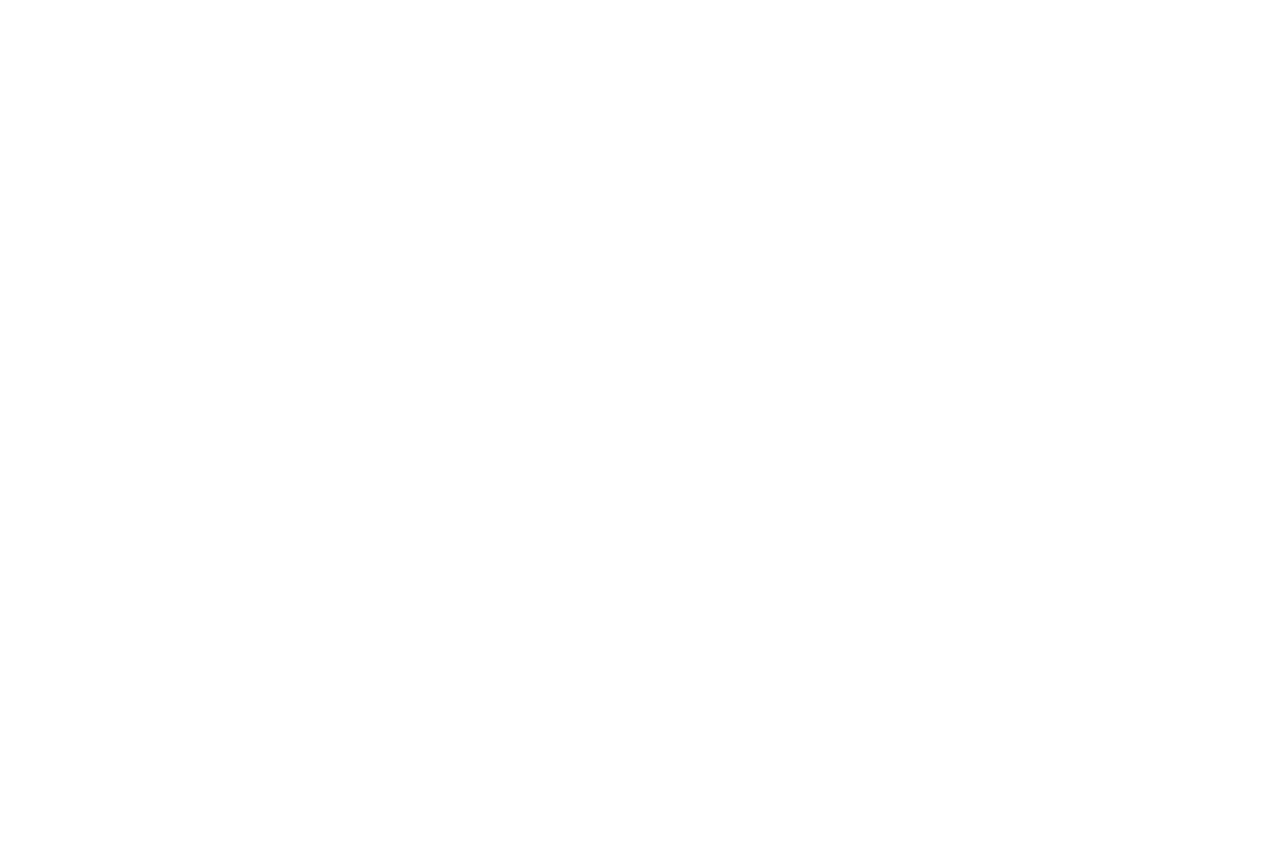
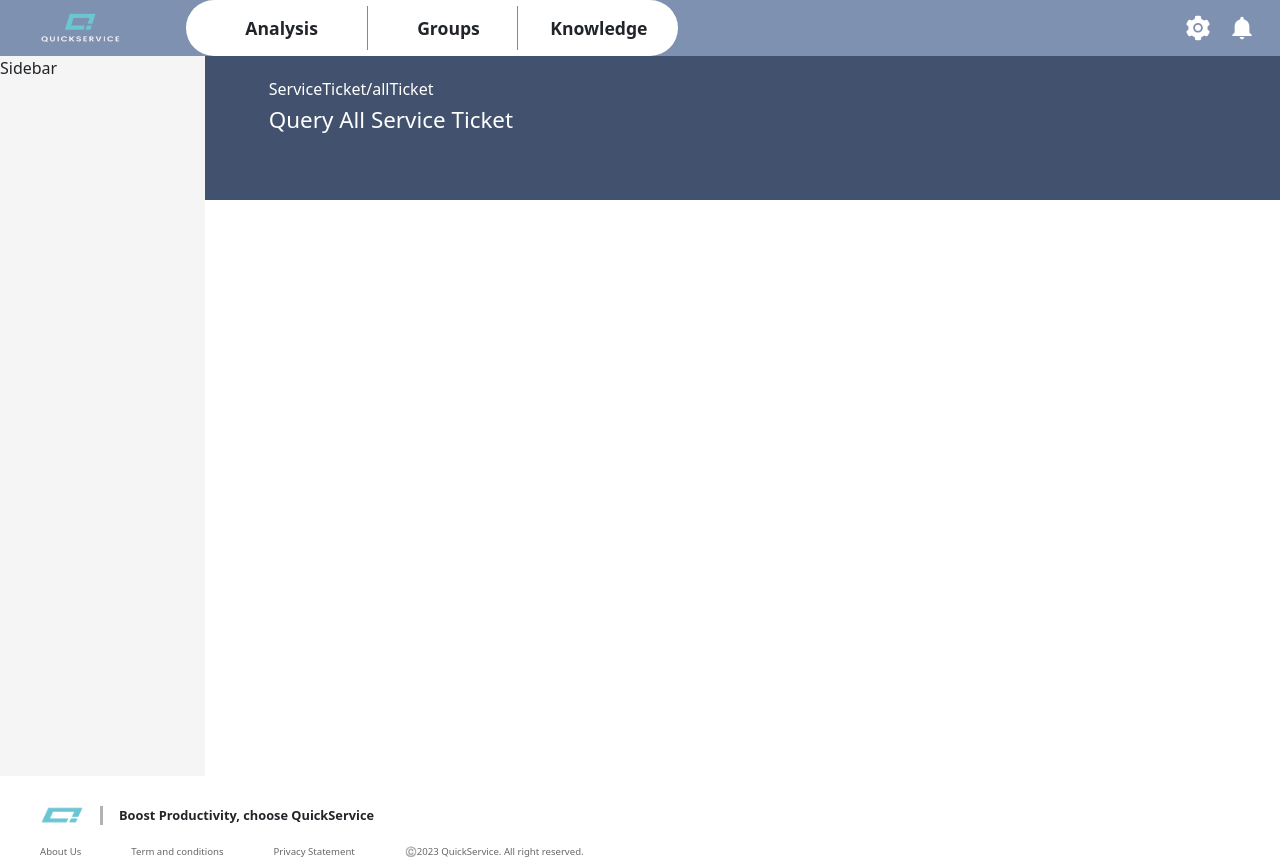
Before and after one commit to iamduscminh/ISMS-Project, a React (Vite) app in the folder ReactApp/isms-app/: page /admin in a window 1280 px wide. Before the commit this address had no page. Before the commit the page ends 800 px from the top, so only its background shows below. Built offline with nearby package versions, Linux system fonts and the light colour scheme.

Commit message:
Initial Admin Function

```diff
--- a/ReactApp/isms-app/src/components/GlobalStyles/GlobalStyle.scss
+++ b/ReactApp/isms-app/src/components/GlobalStyles/GlobalStyle.scss
@@ -25,7 +25,9 @@
   -moz-osx-font-smoothing: grayscale;
   -webkit-text-size-adjust: 100%;
 }
-
+body::-webkit-scrollbar {
+  width: 0em;
+}
 h1 {
   display: block;
   font-size: 2em;
--- a/ReactApp/isms-app/src/components/Layout/CustomLayout/Sidebar/index.jsx
+++ b/ReactApp/isms-app/src/components/Layout/CustomLayout/Sidebar/index.jsx
@@ -1,5 +1,5 @@
 function Sidebar() {
-  return <h1>Sidebar</h1>;
+  return <div className="grow-0 shrink-0 w-[16%] bg-[#f5f5f5]">Sidebar</div>
 }
 
 export default Sidebar;
--- a/ReactApp/isms-app/src/components/Layout/CustomLayout/index.jsx
+++ b/ReactApp/isms-app/src/components/Layout/CustomLayout/index.jsx
@@ -1,15 +1,17 @@
 /* eslint-disable no-unused-vars */
-import Header from "../components/Header";
+import AdminHeader from "../components/Admin Header";
 import Footer from "../components/Footer";
 import Sidebar from "./Sidebar";
 
 // eslint-disable-next-line react/prop-types
 function CustomLayout({ children }) {
   return (
-    <div>
-      <Header />
-      <Sidebar />
-      <div>{children}</div>
+    <div className="h-screen">
+      <AdminHeader />
+      <div className="flex h-[90vh]">
+        <Sidebar />
+        <div className="shrink grow">{children}</div>
+      </div>
       <Footer />
     </div>
   );
--- /dev/null
+++ b/ReactApp/isms-app/src/pages/Admin/ListTicket/index.jsx
@@ -0,0 +1,18 @@
+import React from 'react';
+import styles from './ListTicket.module.scss';
+import classNames from "classnames/bind";
+
+const cx = classNames.bind(styles);
+
+const ListTicket = () => {
+  return (
+    <div>
+      <div className='relative w-full h-[18vh] bg-[#42526E] pt-[1.5rem] pl-[4rem]'>
+        <h3 className='text-[1rem] text-[#fff] font-medium mb-[0.5rem]'>ServiceTicket/allTicket</h3>
+        <h2 className='text-[1.4rem] text-[#fff] font-medium'>Query All Service Ticket</h2>
+      </div>
+    </div>
+  )
+}
+
+export default ListTicket
--- a/ReactApp/isms-app/src/pages/index.jsx
+++ b/ReactApp/isms-app/src/pages/index.jsx
@@ -6,3 +6,4 @@ export { default as Unauthorized } from "./Login";
 export { default as Catalog } from "./Catalog";
 export { default as CreateRequest } from "./CreateRequest";
 export { default as DetailRequest } from "./DetailRequest";
+export { default as ListTicket } from "./Admin/ListTicket";
--- a/ReactApp/isms-app/src/routes/index.jsx
+++ b/ReactApp/isms-app/src/routes/index.jsx
@@ -19,6 +19,7 @@ const publicRoutes = [
   { path: "/catalog", component: Page.Catalog },
   { path: "/createRequest", component: Page.CreateRequest },
   { path: "/detailRequest", component: Page.DetailRequest },
+  { path: "/admin/", component: Page.ListTicket, layout: Layout.CustomLayout},
 ];
 
 //private route: dành cho những route cần đăng nhập
```
Also changed, not shown: ReactApp/isms-app/src/pages/Admin/ListTicket/ListTicket.module.scss (added).
